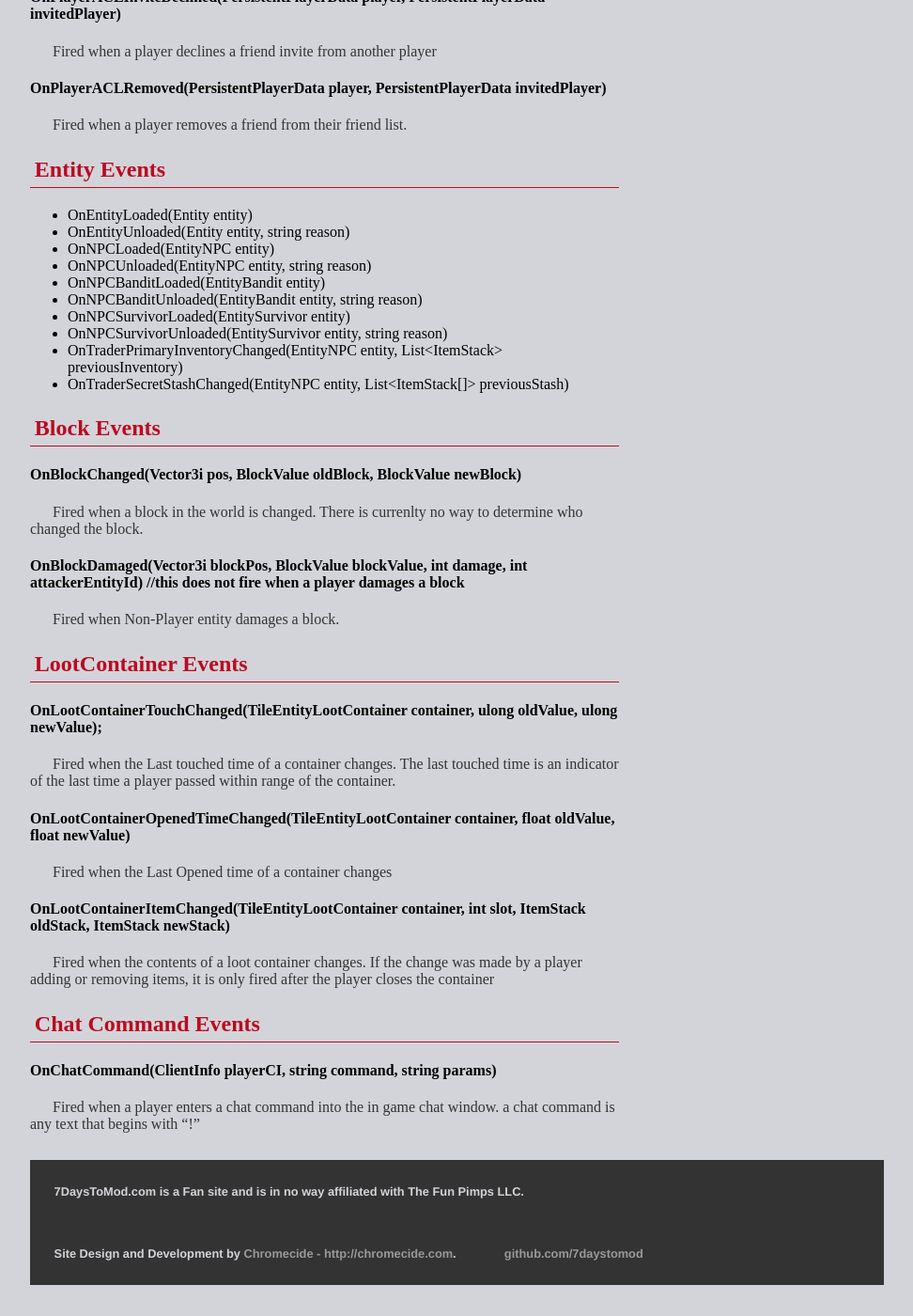
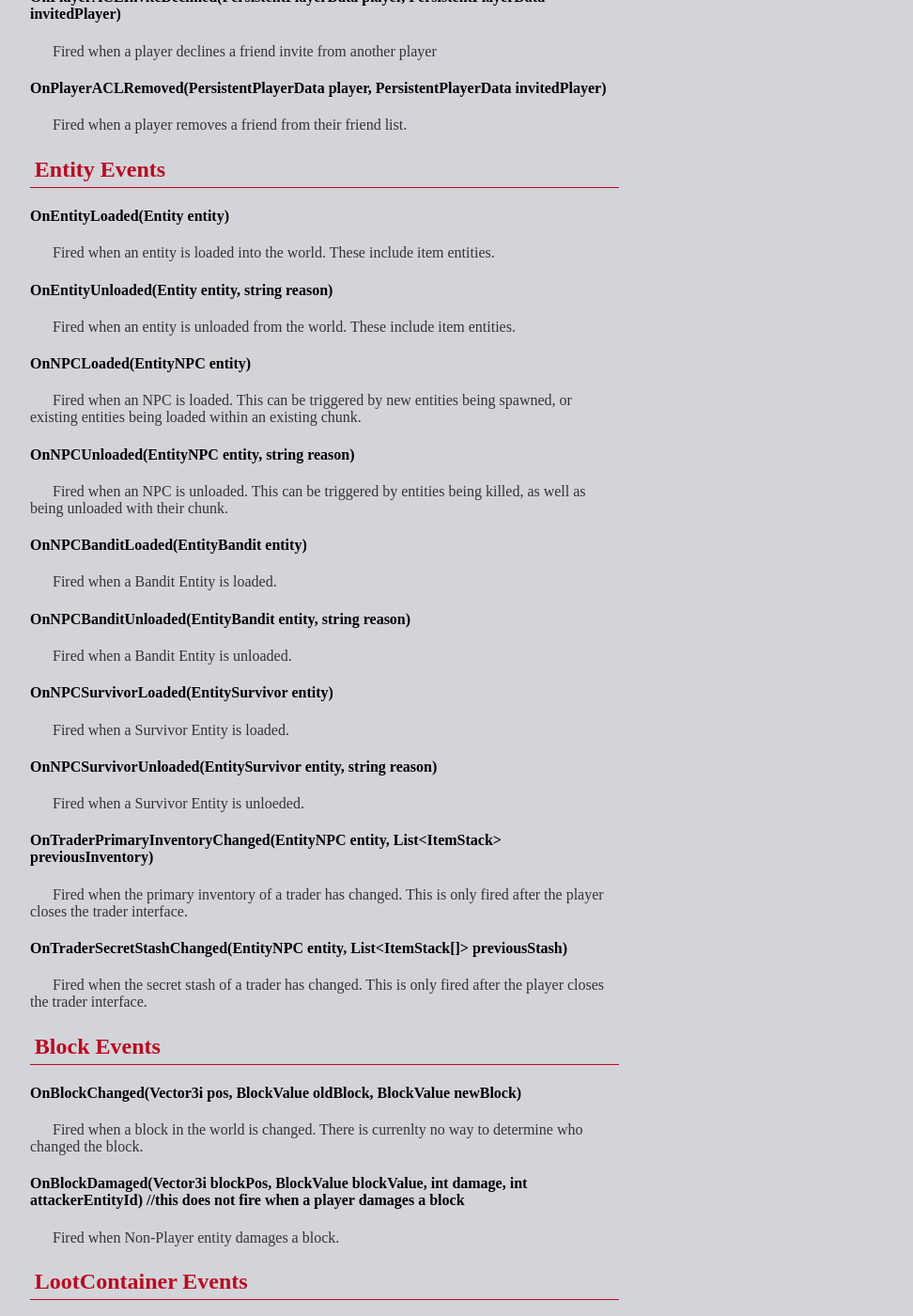
Before and after one commit to 7DaysToMod/7daystomod.github.io, a Jekyll site: the page built from mods/7dtmlib/docs/events/index.md, in a window 1280 px wide and 1400 px high, scrolled down 3065 px. Shown: the whole window at 94% size, without its empty margins (160-1132 px from the left). Built offline with Jekyll 4.4.1, drawn with Linux system fonts in a browser that asks for light colours; before the commit the page ends 4444 px from its top, so only the background shows below that.

Commit message:
updating docs

```diff
--- a/mods/7dtmlib/docs/events/index.md
+++ b/mods/7dtmlib/docs/events/index.md
@@ -152,16 +152,46 @@ Fired when a player accepts a friend invite from another player
 &nbsp;&nbsp;&nbsp;&nbsp;&nbsp;&nbsp;Fired when a player removes a friend from their friend list.
 
 ## Entity Events
-- OnEntityLoaded(Entity entity)
-- OnEntityUnloaded(Entity entity, string reason)
-- OnNPCLoaded(EntityNPC entity)
-- OnNPCUnloaded(EntityNPC entity, string reason)
-- OnNPCBanditLoaded(EntityBandit entity)
-- OnNPCBanditUnloaded(EntityBandit entity, string reason)
-- OnNPCSurvivorLoaded(EntitySurvivor entity)
-- OnNPCSurvivorUnloaded(EntitySurvivor entity, string reason)
-- OnTraderPrimaryInventoryChanged(EntityNPC entity, List&lt;ItemStack&gt; previousInventory)
-- OnTraderSecretStashChanged(EntityNPC entity, List&lt;ItemStack[]&gt; previousStash)
+
+#### OnEntityLoaded(Entity entity)
+
+&nbsp;&nbsp;&nbsp;&nbsp;&nbsp;&nbsp;Fired when an entity is loaded into the world.  These include item entities.
+
+#### OnEntityUnloaded(Entity entity, string reason)
+
+&nbsp;&nbsp;&nbsp;&nbsp;&nbsp;&nbsp;Fired when an entity is unloaded from the world.  These include item entities.
+
+#### OnNPCLoaded(EntityNPC entity)
+
+&nbsp;&nbsp;&nbsp;&nbsp;&nbsp;&nbsp;Fired when an NPC is loaded.  This can be triggered by new entities being spawned, or existing entities being loaded within an existing chunk.
+
+#### OnNPCUnloaded(EntityNPC entity, string reason)
+
+&nbsp;&nbsp;&nbsp;&nbsp;&nbsp;&nbsp;Fired when an NPC is unloaded.  This can be triggered by entities being killed, as well as being unloaded with their chunk.
+
+#### OnNPCBanditLoaded(EntityBandit entity)
+
+&nbsp;&nbsp;&nbsp;&nbsp;&nbsp;&nbsp;Fired when a Bandit Entity is loaded.
+
+#### OnNPCBanditUnloaded(EntityBandit entity, string reason)
+
+&nbsp;&nbsp;&nbsp;&nbsp;&nbsp;&nbsp;Fired when a Bandit Entity is unloaded.
+
+#### OnNPCSurvivorLoaded(EntitySurvivor entity)
+
+&nbsp;&nbsp;&nbsp;&nbsp;&nbsp;&nbsp;Fired when a Survivor Entity is loaded.
+
+#### OnNPCSurvivorUnloaded(EntitySurvivor entity, string reason)
+
+&nbsp;&nbsp;&nbsp;&nbsp;&nbsp;&nbsp;Fired when a Survivor Entity is unloeded.
+
+#### OnTraderPrimaryInventoryChanged(EntityNPC entity, List&lt;ItemStack&gt; previousInventory)
+
+&nbsp;&nbsp;&nbsp;&nbsp;&nbsp;&nbsp;Fired when the primary inventory of a trader has changed.  This is only fired after the player closes the trader interface.
+
+#### OnTraderSecretStashChanged(EntityNPC entity, List&lt;ItemStack[]&gt; previousStash)
+
+&nbsp;&nbsp;&nbsp;&nbsp;&nbsp;&nbsp;Fired when the secret stash of a trader has changed.  This is only fired after the player closes the trader interface.
 
 ## Block Events
 
```
